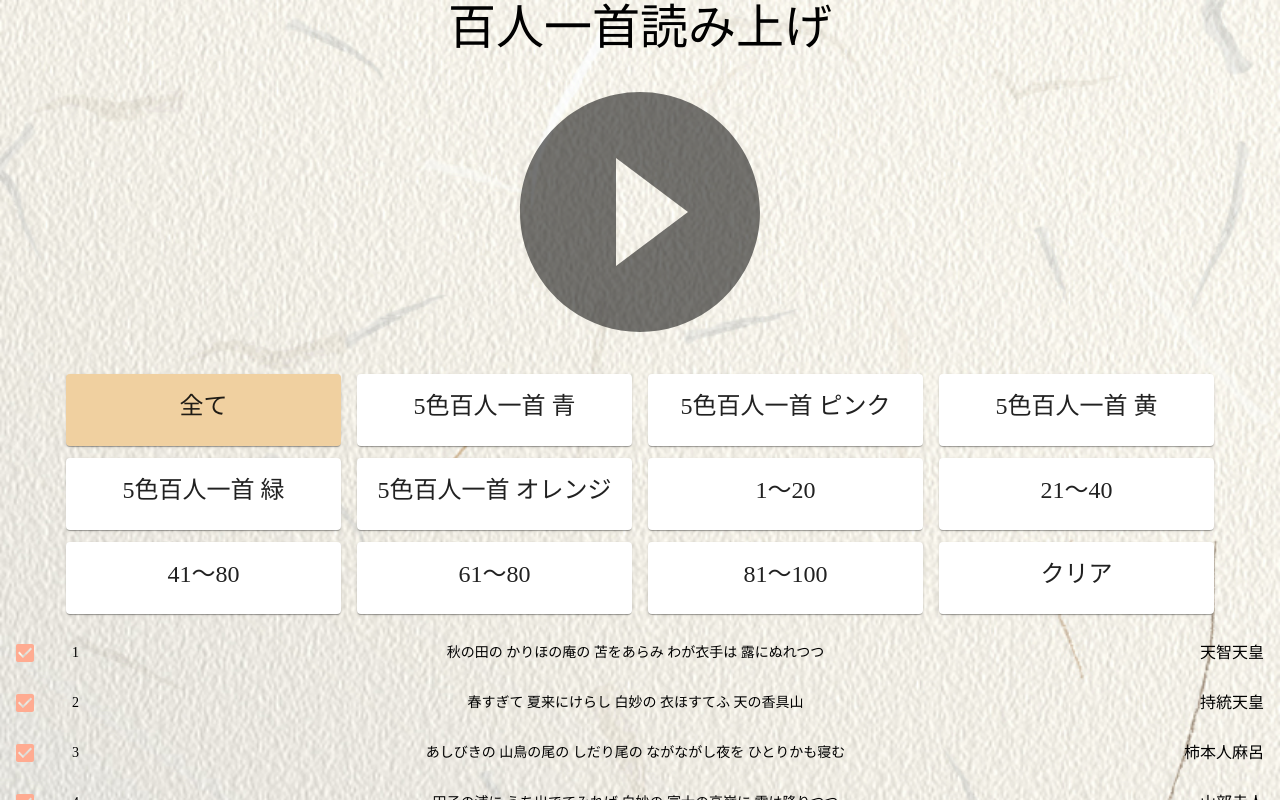
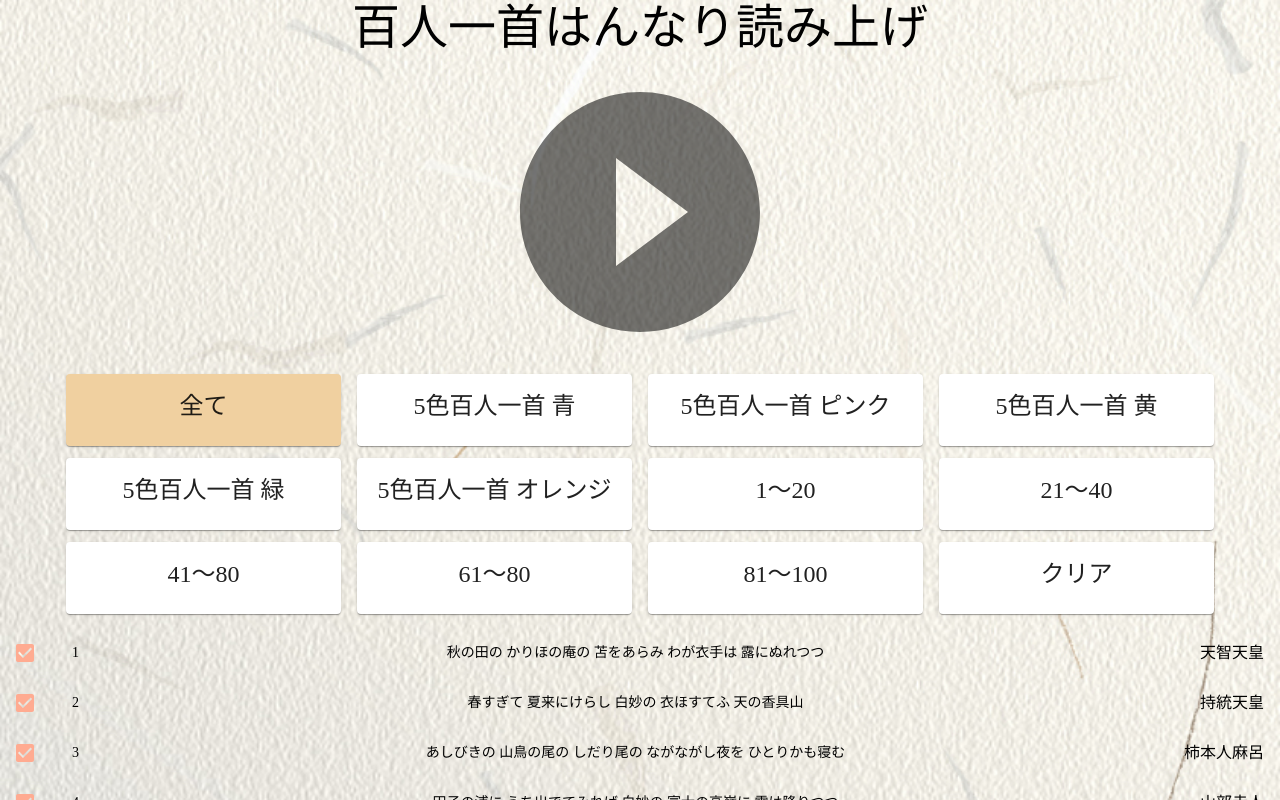
Before and after one commit to somurieengieer/Hyakuninisshu, a React (Create React App) app in the folder my-app/: page / in a window 1280 px wide. Shown: the top 800 px of the page. Built offline with nearby package versions, Linux system fonts and the light colour scheme.

Commit message:
タイトルを修正。GoogleAdsenseを追加

```diff
--- a/my-app/public/index.html
+++ b/my-app/public/index.html
@@ -14,7 +14,7 @@
       manifest.json provides metadata used when your web app is installed on a
       user's mobile device or desktop. See https://developers.google.com/web/fundamentals/web-app-manifest/
     -->
-    <link rel="manifest" href="%PUBLIC_URL%/manifest.json" />
+    <link rel="manifest" href="%PUBLIC_URL%/manifest.json"/>
     <!--
       Notice the use of %PUBLIC_URL% in the tags above.
       It will be replaced with the URL of the `public` folder during the build.
@@ -24,7 +24,9 @@
       work correctly both with client-side routing and a non-root public URL.
       Learn how to configure a non-root public URL by running `npm run build`.
     -->
-    <title>百人一首読み上げ</title>
+    <title>百人一首はんなり読み上げ</title>
+    <script data-ad-client="ca-pub-7646050836920456" async
+            src="https://pagead2.googlesyndication.com/pagead/js/adsbygoogle.js"></script>
   </head>
   <body>
     <noscript>You need to enable JavaScript to run this app.</noscript>
--- a/my-app/src/App.tsx
+++ b/my-app/src/App.tsx
@@ -10,7 +10,7 @@ function App() {
     <div className="App">
       <div>
         <Typography variant='h3'>
-          百人一首読み上げ
+          百人一首はんなり読み上げ
         </Typography>
         <AudioPlayerComponent />
         <SongArchive />
```
